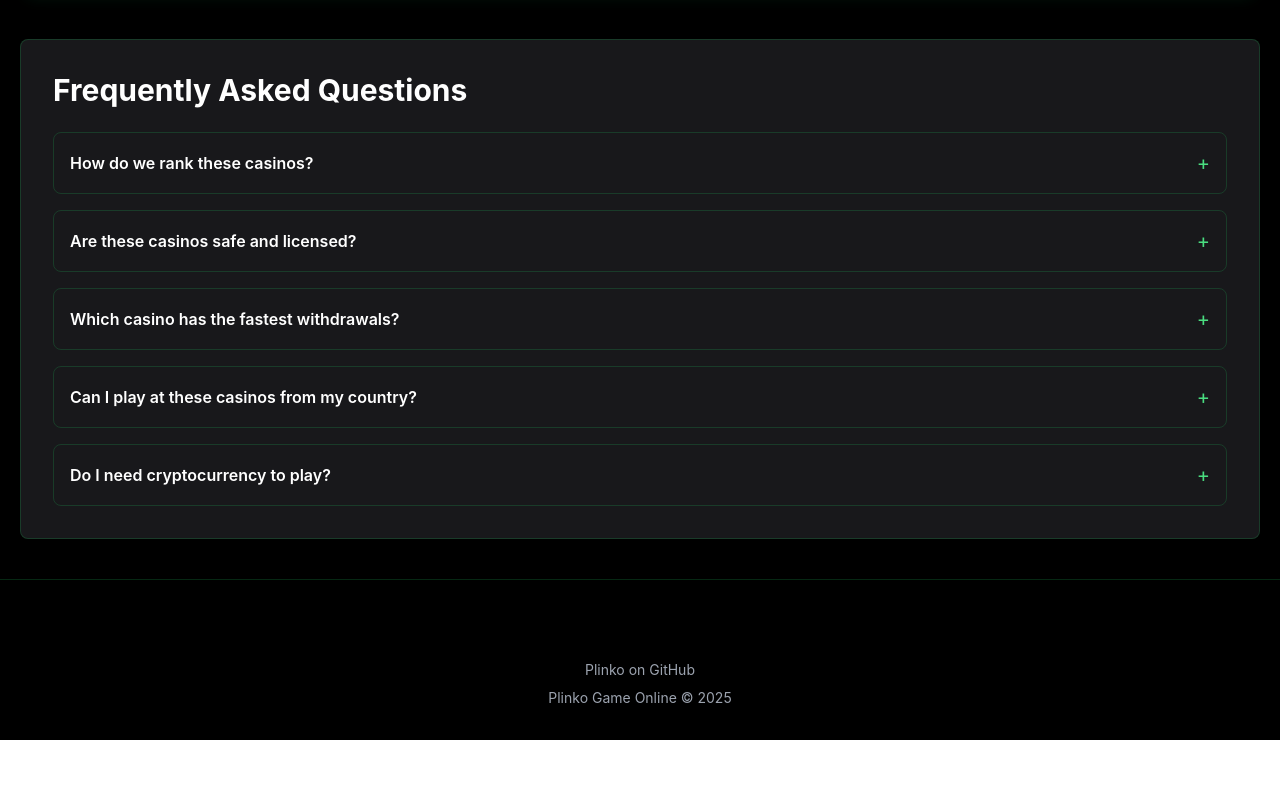
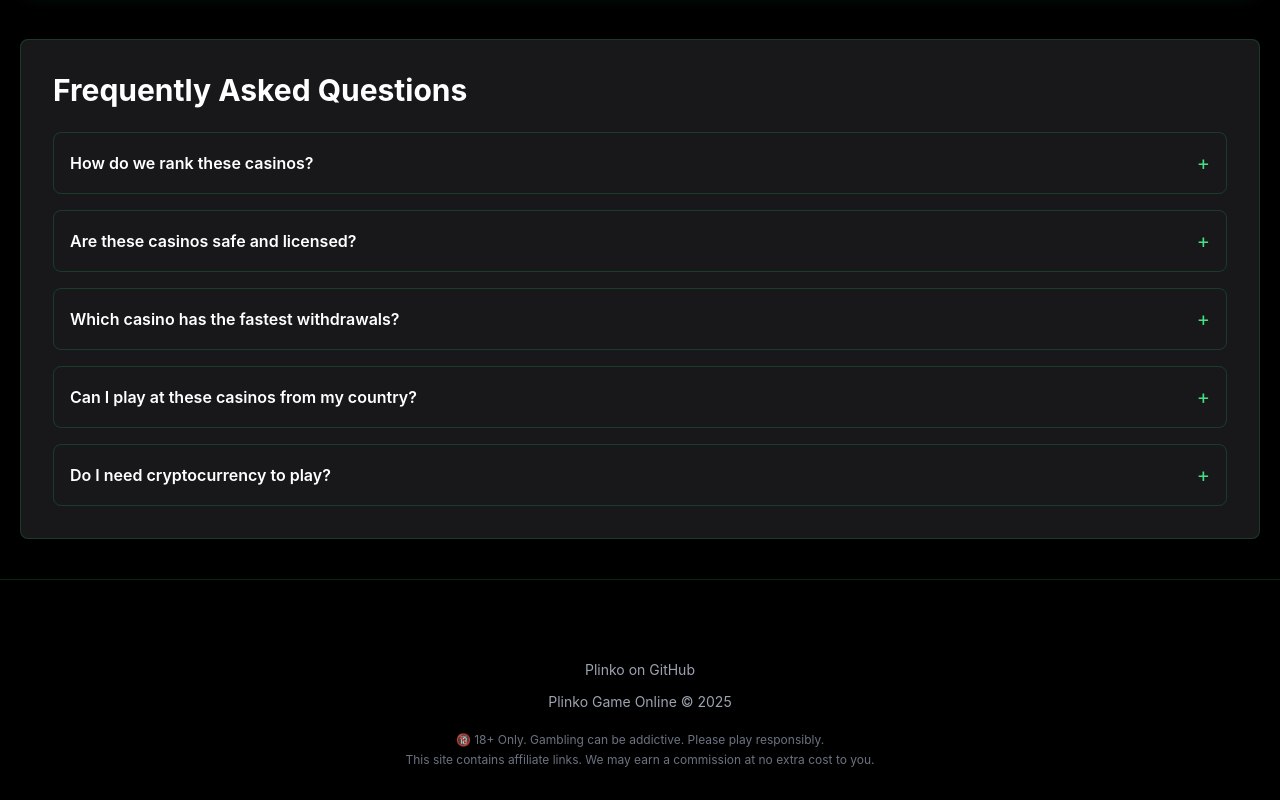
Before and after one commit to free-plinko-game/free-plinko-game.github.io, a SvelteKit app: page /best-casinos in a window 1280 px wide. Shown: the part 1960-2760 px from the top of the page. Before the commit the page ends 2700 px from the top, so only its background shows below. Built offline with nearby package versions, Linux system fonts and the light colour scheme; no server answers.

Commit message:
Add 18+ and affiliate disclaimers to footer across all pages

```diff
--- a/src/routes/+page.svelte
+++ b/src/routes/+page.svelte
@@ -190,11 +190,15 @@
 
   <footer class="px-5 pb-4 pt-16 border-t border-green-500/20">
     <div class="mx-auto max-w-[40rem]">
-      <div class="flex flex-col items-center justify-center gap-2 p-2">
+      <div class="flex flex-col items-center justify-center gap-3 p-2">
         <a href="https://github.com/topics/plinko" target="_blank" rel="noopener" class="text-sm text-gray-400 hover:text-green-400 transition-colors">Plinko on GitHub</a>
         <p class="text-sm text-gray-400">
           Plinko Game Online © 2025
         </p>
+        <div class="text-xs text-gray-500 text-center space-y-1 mt-2">
+          <p>🔞 18+ Only. Gambling can be addictive. Please play responsibly.</p>
+          <p>This site contains affiliate links. We may earn a commission at no extra cost to you.</p>
+        </div>
       </div>
     </div>
   </footer>
--- a/src/routes/best-casinos/+page.svelte
+++ b/src/routes/best-casinos/+page.svelte
@@ -87,11 +87,15 @@
 
   <footer class="px-5 pb-4 pt-16 border-t border-green-500/20">
     <div class="mx-auto max-w-7xl">
-      <div class="flex flex-col items-center justify-center gap-2 p-4">
+      <div class="flex flex-col items-center justify-center gap-3 p-4">
         <a href="https://github.com/topics/plinko" target="_blank" rel="noopener" class="text-sm text-gray-400 hover:text-green-400 transition-colors">Plinko on GitHub</a>
         <p class="text-sm text-gray-400">
           Plinko Game Online © 2025
         </p>
+        <div class="text-xs text-gray-500 text-center space-y-1 mt-2">
+          <p>🔞 18+ Only. Gambling can be addictive. Please play responsibly.</p>
+          <p>This site contains affiliate links. We may earn a commission at no extra cost to you.</p>
+        </div>
       </div>
     </div>
   </footer>
--- a/src/routes/casinochan/+page.svelte
+++ b/src/routes/casinochan/+page.svelte
@@ -214,11 +214,15 @@
 
   <footer class="px-5 pb-4 pt-16 border-t border-green-500/20">
     <div class="mx-auto max-w-7xl">
-      <div class="flex flex-col items-center justify-center gap-2 p-4">
+      <div class="flex flex-col items-center justify-center gap-3 p-4">
         <a href="https://github.com/topics/plinko" target="_blank" rel="noopener" class="text-sm text-gray-400 hover:text-green-400 transition-colors">Plinko on GitHub</a>
         <p class="text-sm text-gray-400">
           Plinko Game Online © 2025
         </p>
+        <div class="text-xs text-gray-500 text-center space-y-1 mt-2">
+          <p>🔞 18+ Only. Gambling can be addictive. Please play responsibly.</p>
+          <p>This site contains affiliate links. We may earn a commission at no extra cost to you.</p>
+        </div>
       </div>
     </div>
   </footer>
--- a/src/routes/how-to-play/+page.svelte
+++ b/src/routes/how-to-play/+page.svelte
@@ -176,11 +176,15 @@
 
   <footer class="px-5 pb-4 pt-16 border-t border-green-500/20">
     <div class="mx-auto max-w-7xl">
-      <div class="flex flex-col items-center justify-center gap-2 p-4">
+      <div class="flex flex-col items-center justify-center gap-3 p-4">
         <a href="https://github.com/topics/plinko" target="_blank" rel="noopener" class="text-sm text-gray-400 hover:text-green-400 transition-colors">Plinko on GitHub</a>
         <p class="text-sm text-gray-400">
           Plinko Game Online © 2025
         </p>
+        <div class="text-xs text-gray-500 text-center space-y-1 mt-2">
+          <p>🔞 18+ Only. Gambling can be addictive. Please play responsibly.</p>
+          <p>This site contains affiliate links. We may earn a commission at no extra cost to you.</p>
+        </div>
       </div>
     </div>
   </footer>
--- a/src/routes/joe-fortune/+page.svelte
+++ b/src/routes/joe-fortune/+page.svelte
@@ -208,11 +208,15 @@
 
   <footer class="px-5 pb-4 pt-16 border-t border-green-500/20">
     <div class="mx-auto max-w-7xl">
-      <div class="flex flex-col items-center justify-center gap-2 p-4">
+      <div class="flex flex-col items-center justify-center gap-3 p-4">
         <a href="https://github.com/topics/plinko" target="_blank" rel="noopener" class="text-sm text-gray-400 hover:text-green-400 transition-colors">Plinko on GitHub</a>
         <p class="text-sm text-gray-400">
           Plinko Game Online © 2025
         </p>
+        <div class="text-xs text-gray-500 text-center space-y-1 mt-2">
+          <p>🔞 18+ Only. Gambling can be addictive. Please play responsibly.</p>
+          <p>This site contains affiliate links. We may earn a commission at no extra cost to you.</p>
+        </div>
       </div>
     </div>
   </footer>
--- a/src/routes/leaderboard/+page.svelte
+++ b/src/routes/leaderboard/+page.svelte
@@ -384,11 +384,15 @@
 
   <footer class="px-5 pb-4 pt-16 border-t border-green-500/20">
     <div class="mx-auto max-w-7xl">
-      <div class="flex flex-col items-center justify-center gap-2 p-4">
+      <div class="flex flex-col items-center justify-center gap-3 p-4">
         <a href="https://github.com/topics/plinko" target="_blank" rel="noopener" class="text-sm text-gray-400 hover:text-green-400 transition-colors">Plinko on GitHub</a>
         <p class="text-sm text-gray-400">
           Plinko Game Online © 2025
         </p>
+        <div class="text-xs text-gray-500 text-center space-y-1 mt-2">
+          <p>🔞 18+ Only. Gambling can be addictive. Please play responsibly.</p>
+          <p>This site contains affiliate links. We may earn a commission at no extra cost to you.</p>
+        </div>
       </div>
     </div>
   </footer>
--- a/src/routes/mafia-casino/+page.svelte
+++ b/src/routes/mafia-casino/+page.svelte
@@ -214,11 +214,15 @@
 
   <footer class="px-5 pb-4 pt-16 border-t border-green-500/20">
     <div class="mx-auto max-w-7xl">
-      <div class="flex flex-col items-center justify-center gap-2 p-4">
+      <div class="flex flex-col items-center justify-center gap-3 p-4">
         <a href="https://github.com/topics/plinko" target="_blank" rel="noopener" class="text-sm text-gray-400 hover:text-green-400 transition-colors">Plinko on GitHub</a>
         <p class="text-sm text-gray-400">
           Plinko Game Online © 2025
         </p>
+        <div class="text-xs text-gray-500 text-center space-y-1 mt-2">
+          <p>🔞 18+ Only. Gambling can be addictive. Please play responsibly.</p>
+          <p>This site contains affiliate links. We may earn a commission at no extra cost to you.</p>
+        </div>
       </div>
     </div>
   </footer>
--- a/src/routes/plinko-strategy/+page.svelte
+++ b/src/routes/plinko-strategy/+page.svelte
@@ -361,11 +361,15 @@
 
   <footer class="px-5 pb-4 pt-16 border-t border-green-500/20">
     <div class="mx-auto max-w-7xl">
-      <div class="flex flex-col items-center justify-center gap-2 p-4">
+      <div class="flex flex-col items-center justify-center gap-3 p-4">
         <a href="https://github.com/topics/plinko" target="_blank" rel="noopener" class="text-sm text-gray-400 hover:text-green-400 transition-colors">Plinko on GitHub</a>
         <p class="text-sm text-gray-400">
           Plinko Game Online © 2025
         </p>
+        <div class="text-xs text-gray-500 text-center space-y-1 mt-2">
+          <p>🔞 18+ Only. Gambling can be addictive. Please play responsibly.</p>
+          <p>This site contains affiliate links. We may earn a commission at no extra cost to you.</p>
+        </div>
       </div>
     </div>
   </footer>
--- a/src/routes/plinko-vs-slots/+page.svelte
+++ b/src/routes/plinko-vs-slots/+page.svelte
@@ -388,11 +388,15 @@
 
   <footer class="px-5 pb-4 pt-16 border-t border-green-500/20">
     <div class="mx-auto max-w-7xl">
-      <div class="flex flex-col items-center justify-center gap-2 p-4">
+      <div class="flex flex-col items-center justify-center gap-3 p-4">
         <a href="https://github.com/topics/plinko" target="_blank" rel="noopener" class="text-sm text-gray-400 hover:text-green-400 transition-colors">Plinko on GitHub</a>
         <p class="text-sm text-gray-400">
           Plinko Game Online © 2025
         </p>
+        <div class="text-xs text-gray-500 text-center space-y-1 mt-2">
+          <p>🔞 18+ Only. Gambling can be addictive. Please play responsibly.</p>
+          <p>This site contains affiliate links. We may earn a commission at no extra cost to you.</p>
+        </div>
       </div>
     </div>
   </footer>
```
